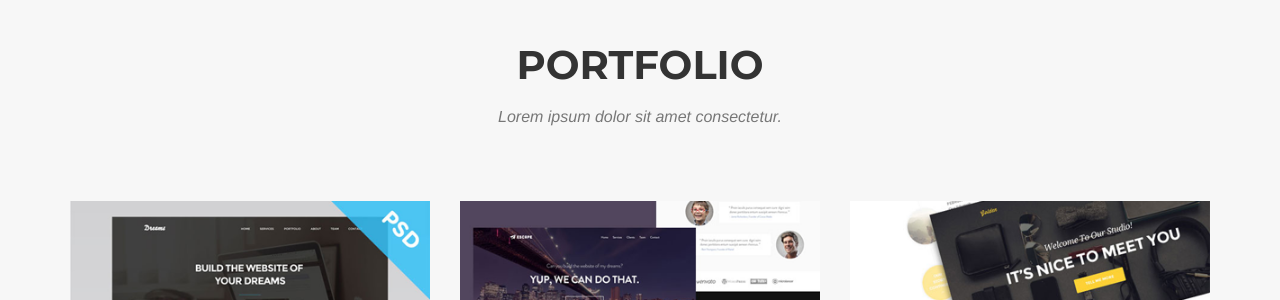
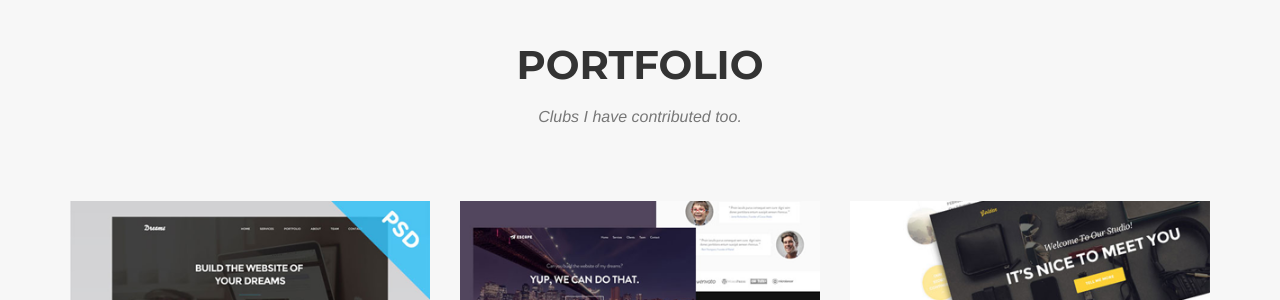
Before and after one commit to victorhaowang/victorhaowang.github.io, a Jekyll site: the page built from index.html, in a window 1280 px wide and 900 px high, scrolled down 1425 px. Shown: the part 152-452 px from the top of the window. Built offline with Jekyll 4.4.1, drawn with Linux system fonts in a browser that asks for light colours; some web fonts are replaced.

Commit message:
changing portfolio subtitle

```diff
--- a/_includes/portfolio_grid.html
+++ b/_includes/portfolio_grid.html
@@ -4,7 +4,7 @@
             <div class="row">
                 <div class="col-lg-12 text-center">
                     <h2 class="section-heading">Portfolio</h2>
-                    <h3 class="section-subheading text-muted">Lorem ipsum dolor sit amet consectetur.</h3>
+                    <h3 class="section-subheading text-muted">Clubs I have contributed too.</h3>
                 </div>
             </div>
             <div class="row">
```
